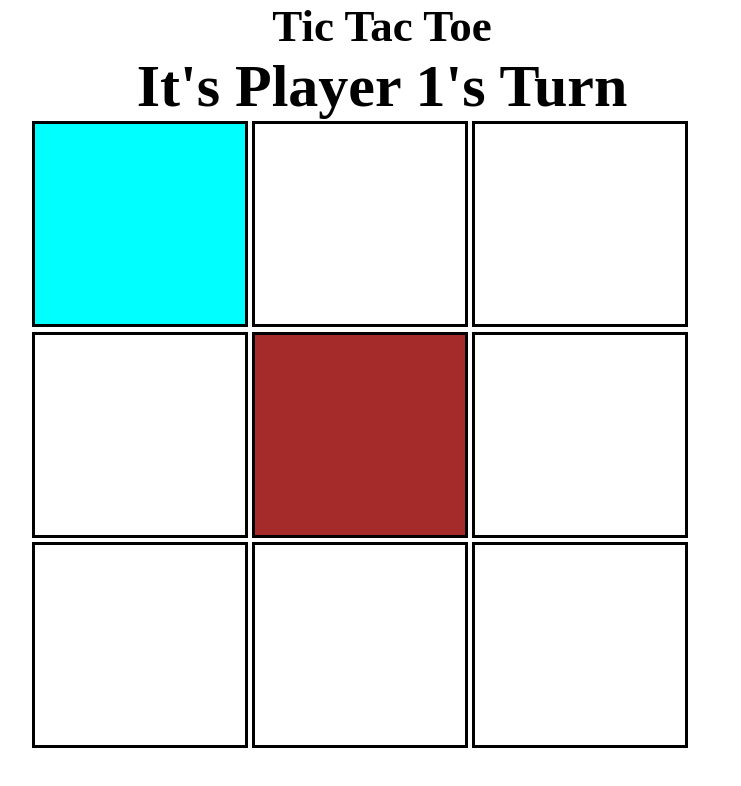
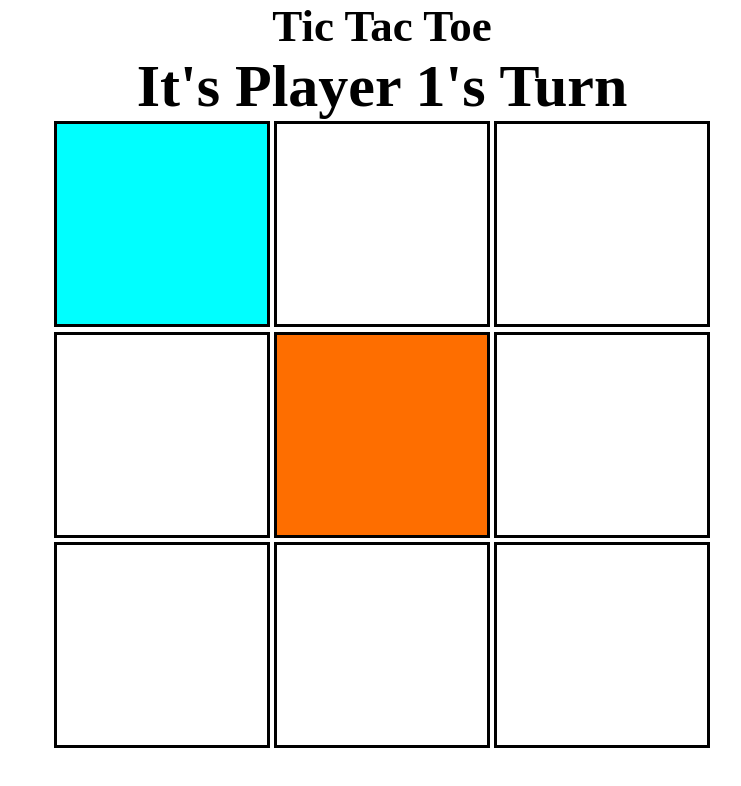
Before and after one commit to JoshuaLingg/TicTacToe, a plain HTML site: page index.html in a window 1280 px wide. Both pictures are taken after a click on the element 398 px from the left and 224 px from the top of the page. Shown: the whole page, without its empty margins (258-999 px from the left). Drawn offline with Linux system fonts and the light colour scheme.

Commit message:
pretty animations

```diff
--- a/css/css.css
+++ b/css/css.css
@@ -14,12 +14,13 @@
 }
 
 .row {
-
+    text-align: center;
 }
 
 .square {
     margin: 0 auto;
     width: 30%;
+    transition: 250ms ease-in-out 20ms;
     border: 3px solid;
     display: inline-block;
     max-height: 200px;
@@ -30,6 +31,10 @@
     content: "";
     display: inline-block;
     padding-bottom: 97%;
+}
+
+.square:hover {
+    width: 31%;
 }
 
 .popup {
@@ -66,5 +71,5 @@ button:hover {
 }
 
 .player2 {
-    background-color: brown;
+    background-color: #fe6e00;
 }
```
Also changed, not shown: 1 other file.
